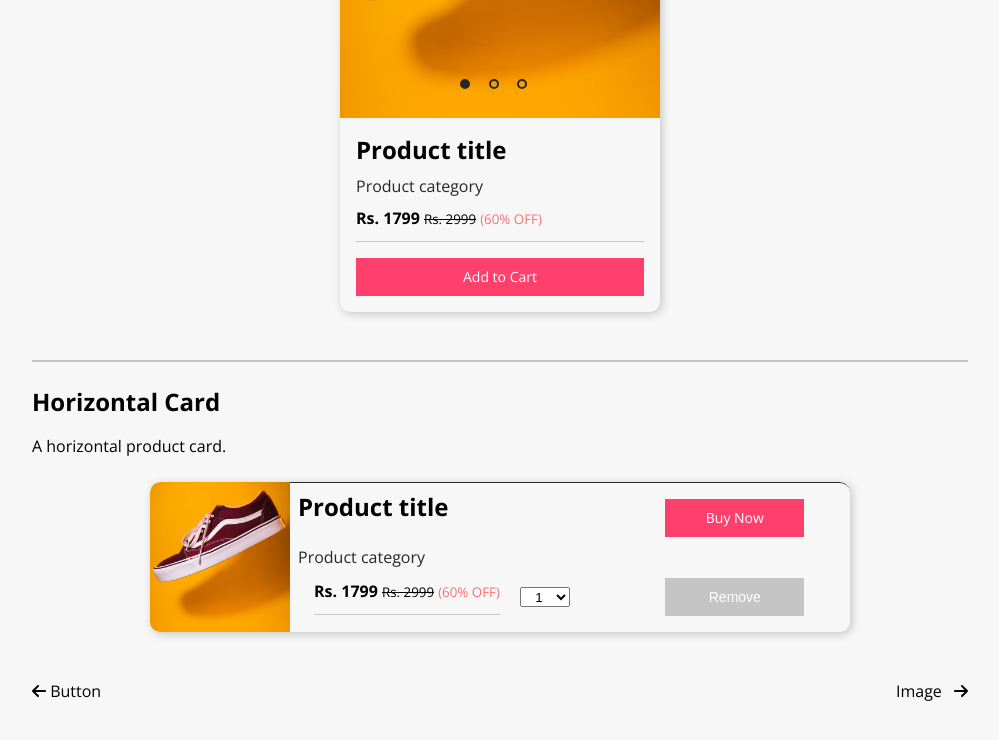
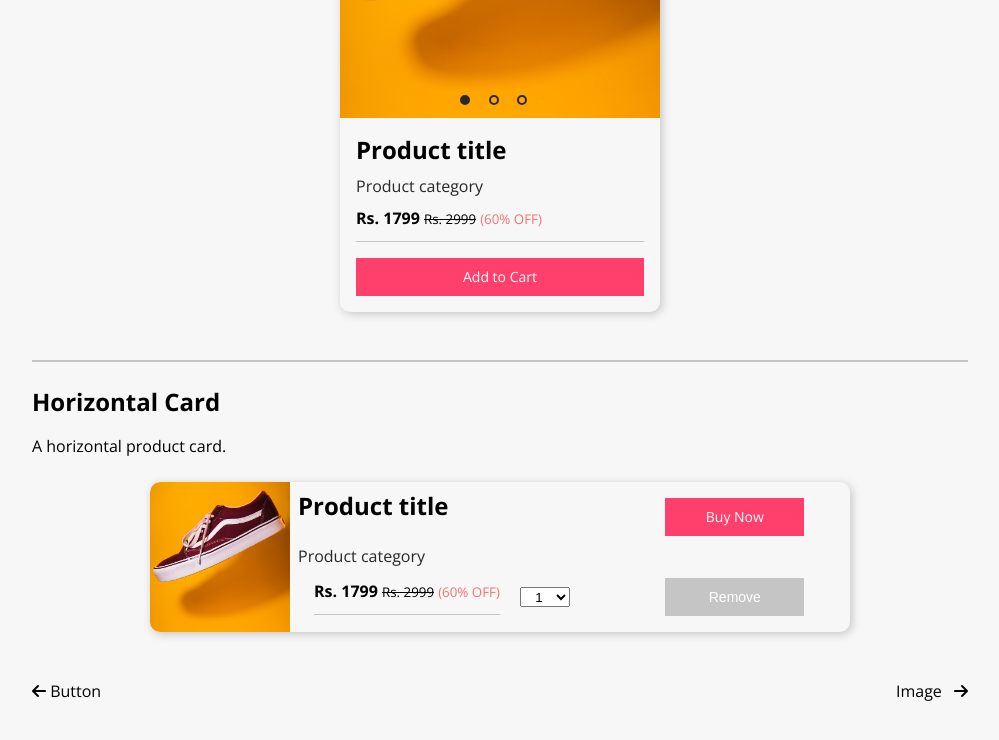
Before and after one commit to kart-c/Feather-UI, a plain HTML site: page Components/Card/card.html in a window 1280 px wide. Shown: the part 3299-4039 px from the top of the page, without its empty margins (184-1183 px from the left). Drawn offline with nearby package versions, Linux system fonts and the light colour scheme; a script that the page names is missing.

Commit message:
style: reverted previous changes
in previous commit card h2 was getting styles applied due to documentation css. changed it to default now and fixed border issue with horizontal card

```diff
--- a/Components/Card/card.css
+++ b/Components/Card/card.css
@@ -28,7 +28,7 @@
 	transition: box-shadow 0.2s ease-in;
 }
 
-.card-shadow .content {
+.card.card-shadow .content {
 	border: 0;
 }
 
@@ -84,7 +84,7 @@
 }
 
 .overlay h3 {
-	top: 16rem;
+	top: 18rem;
 }
 
 .overlay h4 {
@@ -177,7 +177,7 @@
 .img-scroll {
 	position: absolute;
 	left: 35%;
-	top: 57%;
+	top: 60%;
 }
 
 .img-scroll span {
```
